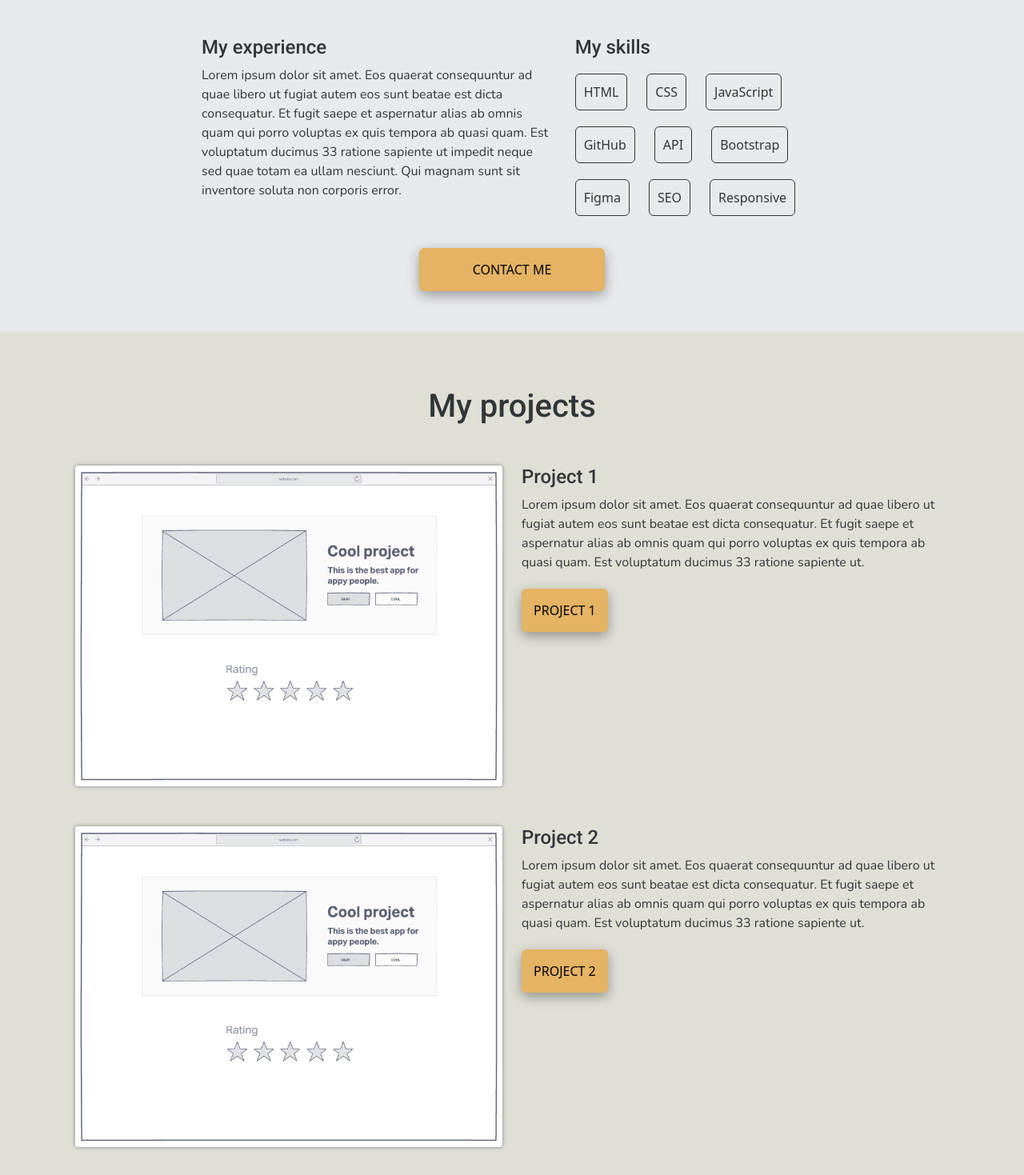
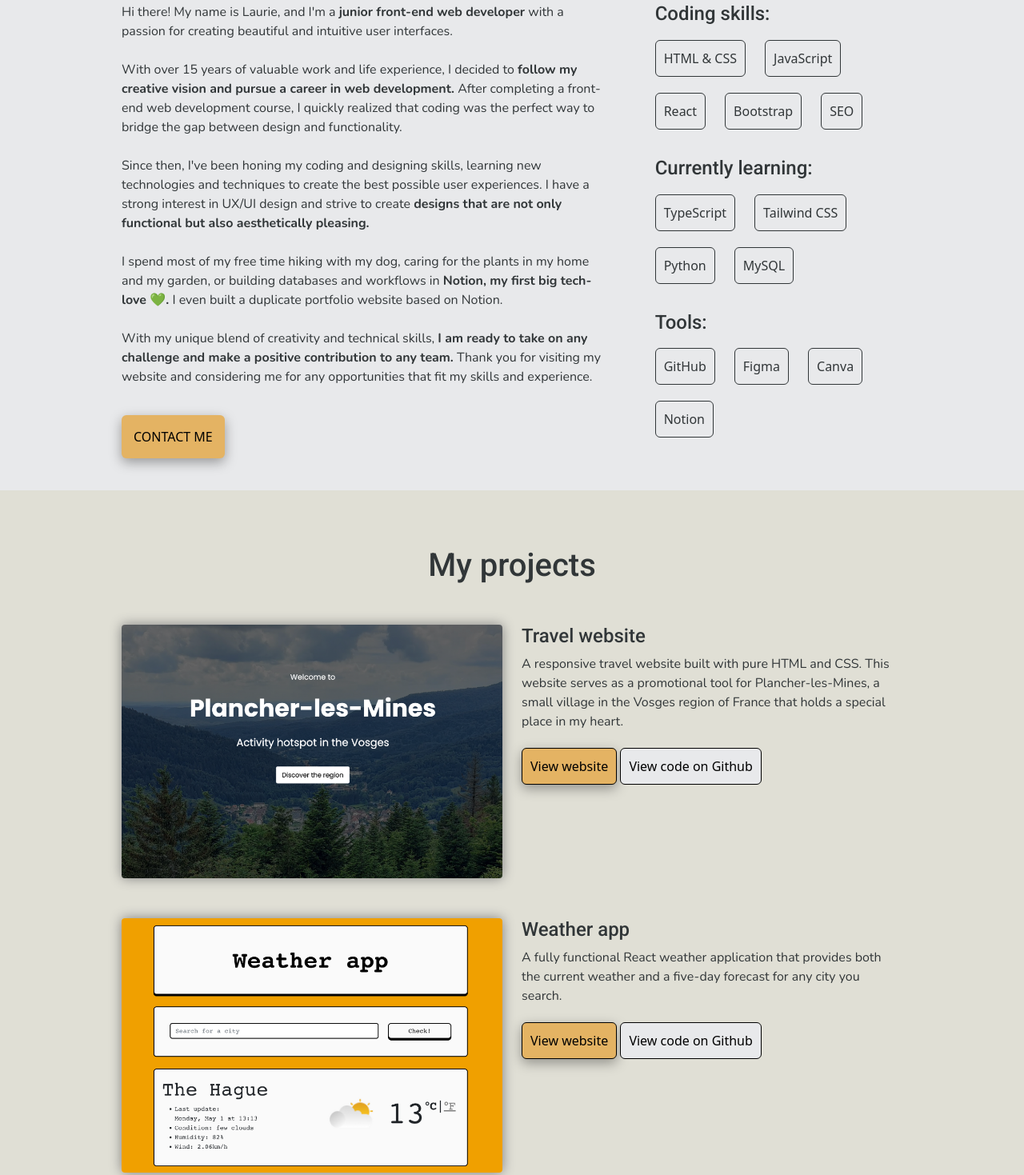
Before and after one commit to LaurieKD/portfolio-laurie, a plain HTML site: page index.html in a window 1280 px wide. Shown: the part 711-2180 px from the top of the page at 80% size. Drawn offline with nearby package versions, Linux system fonts and the light colour scheme.

Commit message:
Changed projects and added About Me text

```diff
--- a/index.html
+++ b/index.html
@@ -19,19 +19,9 @@
 			integrity="sha384-GLhlTQ8iRABdZLl6O3oVMWSktQOp6b7In1Zl3/Jr59b6EGGoI1aFkw7cmDA6j6gD"
 			crossorigin="anonymous"
 		/>
-		<link
-			rel="preconnect"
-			href="https://fonts.googleapis.com"
-		/>
-		<link
-			rel="preconnect"
-			href="https://fonts.gstatic.com"
-			crossorigin
-		/>
-		<link
-			href="https://fonts.googleapis.com/css2?family=Nunito:wght@300&family=Roboto:wght@400;500&display=swap"
-			rel="stylesheet"
-		/>
+		<link rel="preconnect" href="https://fonts.googleapis.com">
+<link rel="preconnect" href="https://fonts.gstatic.com" crossorigin>
+<link href="https://fonts.googleapis.com/css2?family=Nunito:ital,wght@0,200;0,300;0,400;0,500;0,600;0,700;0,800;0,900;0,1000;1,200;1,300;1,400;1,500;1,600;1,700;1,800;1,900;1,1000&family=Roboto:ital,wght@0,100;0,300;0,400;0,500;0,700;0,900;1,100;1,300;1,400;1,500;1,700;1,900&display=swap" rel="stylesheet">
 		<link
 			rel="stylesheet"
 			href="src/styles.css"
@@ -72,15 +62,14 @@
 
 				<div class="section-1">
 					<div class="row align-items-center">
-						<div class="col">
+						<div class="col-8">
+							<h3 class="intro">Hi! I'm</h3>
 							<h1>
-								Hi! I'm
-								<br />
-								Laurie Kranendonk
+Laurie Kranendonk
 							</h1>
-							<h3>A front-end web developer, <br />based in The Hague <i class="fa-solid fa-tree-city"></i></h3>
+							<h3>A front-end web developer, <br />focused on UX/UI design</h3>
 							<a
-								class="btn btn-light btn-projects"
+								class="btn btn-light btn-contact"
 								href="/index.html#projects"
                 title="My Projects"
 								role="button"
@@ -88,11 +77,11 @@
 								MY PROJECTS
 							</a>
 						</div>
-						<div class="col d-none d-md-block">
+						<div class="col-4 d-none d-md-block laurie-block">
 							<img
 								src="images/Laurie Kranendonk.png"
 								alt="Laurie Kranendonk - Front-end web developer"
-								class="img-fluid"
+								class="img-fluid laurie"
 							/>
 						</div>
 					</div>
@@ -102,17 +91,33 @@
 				<h2>About me</h2>
 				<div class="container about-me">
 					<div class="row align-items-start justify-content-between">
-						<div class="col">
-							<h4>My experience</h4>
+						<div class="col about-text">
 							<p>
-								Lorem ipsum dolor sit amet. Eos quaerat consequuntur ad quae libero ut fugiat autem eos sunt beatae est
-								dicta consequatur. Et fugit saepe et aspernatur alias ab omnis quam qui porro voluptas ex quis tempora
-								ab quasi quam. Est voluptatum ducimus 33 ratione sapiente ut impedit neque sed quae totam ea ullam
-								nesciunt. Qui magnam sunt sit inventore soluta non corporis error.
+								Hi there! My name is Laurie, and I'm a <b>junior front-end web developer</b> with a passion for creating beautiful and intuitive user interfaces.
+
+<br/><br/>With over 15 years of valuable work and life experience, I decided to <b>follow my creative vision and pursue a career in web development.</b>
+
+After completing a front-end web development course, I quickly realized that coding was the perfect way to bridge the gap between design and functionality.
+							<br/><br/>Since then, I've been honing my coding and designing skills, learning new technologies and techniques to create the best possible user experiences. I have a strong interest in UX/UI design and strive to create <b>designs that are not only functional but also aesthetically pleasing.</b>
+
+<br/><br/>I spend most of my free time hiking with my dog, caring for the plants in my home and my garden, or building databases and workflows in <b>Notion, my first big tech-love 💚.</b> I even built a duplicate portfolio website based on Notion.
+
+<br/><br/>With my unique blend of creativity and technical skills, <b>I am ready to take on any challenge and make a positive contribution to any team.</b>
+
+Thank you for visiting my website and considering me for any opportunities that fit my skills and experience.
 							</p>
+						<a
+						class="btn btn-light btn-contact"
+						href="/contact.html"
+            title="Contact me"
+						role="button"
+					>
+						CONTACT ME
+					</a>
 						</div>
-						<div class="col-5 d-none d-lg-block">
-							<h4>My skills</h4>
+
+						<div class="col-4 d-none d-lg-block">
+							<h4>Coding skills:</h4>
 							<div class="container px-0">
 								<div class="row justify-content-start">
 									<div class="col-md-auto skill">
@@ -120,7 +125,7 @@
 											type="button"
 											class="btn btn-outline-primary"
 										>
-											HTML
+											HTML & CSS
 										</button>
 									</div>
 
@@ -129,7 +134,7 @@
 											type="button"
 											class="btn btn-outline-primary"
 										>
-											CSS
+											JavaScript
 										</button>
 									</div>
 									<div class="col-md-auto skill">
@@ -137,11 +142,72 @@
 											type="button"
 											class="btn btn-outline-primary"
 										>
-											JavaScript
+											React
+										</button>
+									</div>
+									<div class="col-md-auto skill">
+										<button
+											type="button"
+											class="btn btn-outline-primary"
+										>
+											Bootstrap
+										</button>
+									</div>
+									<div class="col-md-auto skill">
+										<button
+											type="button"
+											class="btn btn-outline-primary"
+										>
+											SEO
+										</button>
+									</div>
+
+								</div>
+							</div>
+							<br/>
+							<h4>Currently learning:</h4>
+
+							<div class="container px-0">
+								<div class="row justify-content-start">
+									<div class="col-md-auto skill">
+										<button
+											type="button"
+											class="btn btn-outline-primary"
+										>
+											TypeScript
+										</button>
+									</div>
+
+									<div class="col-md-auto skill">
+										<button
+											type="button"
+											class="btn btn-outline-primary"
+										>
+											Tailwind CSS
+										</button>
+									</div>
+									<div class="col-md-auto skill">
+										<button
+											type="button"
+											class="btn btn-outline-primary"
+										>
+											Python
+										</button>
+									</div>
+										<div class="col-md-auto skill">
+										<button
+											type="button"
+											class="btn btn-outline-primary"
+										>
+											MySQL
 										</button>
 									</div>
 								</div>
 							</div>
+							<br/>
+
+							<h4>Tools:</h4>
+
 							<div class="container px-0">
 								<div class="row justify-content-start">
 									<div class="col-md-auto skill">
@@ -158,7 +224,7 @@
 											type="button"
 											class="btn btn-outline-primary"
 										>
-											API
+											Figma
 										</button>
 									</div>
 									<div class="col-md-auto skill">
@@ -166,28 +232,7 @@
 											type="button"
 											class="btn btn-outline-primary"
 										>
-											Bootstrap
-										</button>
-									</div>
-								</div>
-							</div>
-							<div class="container px-0">
-								<div class="row justify-content-start">
-									<div class="col-md-auto skill">
-										<button
-											type="button"
-											class="btn btn-outline-primary"
-										>
-											Figma
-										</button>
-									</div>
-
-									<div class="col-md-auto skill">
-										<button
-											type="button"
-											class="btn btn-outline-primary"
-										>
-											SEO
+											Canva
 										</button>
 									</div>
 									<div class="col-md-auto skill">
@@ -195,21 +240,14 @@
 											type="button"
 											class="btn btn-outline-primary"
 										>
-											Responsive
+											Notion
 										</button>
 									</div>
 								</div>
 							</div>
 						</div>
 					</div>
-					<a
-						class="btn btn-light btn-contact"
-						href="/contact.html"
-            title="Contact me"
-						role="button"
-					>
-						CONTACT ME
-					</a>
+
 				</div>
 			</div>
 			<div class="section-3" id="projects">
@@ -219,26 +257,35 @@
 						<div class="row">
 							<div class="col d-none d-md-block">
 								<img
-									src="images/Cool project.png"
-									alt="Cool project by Laurie Kranendonk"
+									src="images/Travel website Plancher-les-Mines.png"
+									alt="Travel website by Laurie Kranendonk"
 									class="img-fluid project-image"
 								/>
 							</div>
 
 							<div class="col">
-								<h4>Project 1</h4>
+								<h4>Travel website</h4>
 
 								<p>
-									Lorem ipsum dolor sit amet. Eos quaerat consequuntur ad quae libero ut fugiat autem eos sunt beatae
-									est dicta consequatur. Et fugit saepe et aspernatur alias ab omnis quam qui porro voluptas ex quis
-									tempora ab quasi quam. Est voluptatum ducimus 33 ratione sapiente ut.
+									A responsive travel website built with pure HTML and CSS. This website serves as a promotional tool for Plancher-les-Mines, a small village in the Vosges region of France that holds a special place in my heart.
 								</p>
 								<a
 									class="btn btn-light btn-projects"
-									href="#"
+									href="https://plancher-les-mines.netlify.app/"
+									title="Travel website Plancher-les-Mines"
+									target="_blank"
 									role="button"
 								>
-									PROJECT 1
+									View website
+								</a>
+								<a
+									class="btn btn-light btn-projects btn-github"
+									href="https://github.com/LaurieKD/travel-website-plm"
+									title="Code travel website Plancher-les-Mines"
+									target="_blank"
+									role="button"
+								>
+									View code on Github
 								</a>
 							</div>
 						</div>
@@ -247,26 +294,35 @@
 						<div class="row">
 							<div class="col d-none d-md-block">
 								<img
-									src="images/Cool project.png"
-									alt="Cool project by Laurie Kranendonk"
+									src="images/Weather app.png"
+									alt="Weather app by Laurie Kranendonk"
 									class="img-fluid project-image"
 								/>
 							</div>
 
 							<div class="col">
-								<h4>Project 2</h4>
+								<h4>Weather app</h4>
 								<p>
-									Lorem ipsum dolor sit amet. Eos quaerat consequuntur ad quae libero ut fugiat autem eos sunt beatae
-									est dicta consequatur. Et fugit saepe et aspernatur alias ab omnis quam qui porro voluptas ex quis
-									tempora ab quasi quam. Est voluptatum ducimus 33 ratione sapiente ut.
+									A fully functional React weather application that provides both the current weather and a five-day forecast for any city you search.
 								</p>
 
 								<a
 									class="btn btn-light btn-projects"
-									href="#"
+									href="https://dashing-frangipane-2ba2e8.netlify.app/"
+									title="Weather app"
+									target="_blank"
 									role="button"
 								>
-									PROJECT 2
+									View website
+								</a>
+								<a
+									class="btn btn-light btn-projects btn-github"
+									href="https://github.com/LaurieKD/react-weather-app"
+									title="Code weather app"
+									target="_blank"
+									role="button"
+								>
+									View code on Github
 								</a>
 							</div>
 						</div>
@@ -275,26 +331,35 @@
 						<div class="row">
 							<div class="col d-none d-md-block">
 								<img
-									src="images/Cool project.png"
-									alt="Cool project by Laurie Kranendonk"
+									src="images/Dictionary.png"
+									alt="Dictionary by Laurie Kranendonk"
 									class="img-fluid project-image"
 								/>
 							</div>
 
 							<div class="col">
-								<h4>Project 3</h4>
+								<h4>Dictionary</h4>
 
 								<p>
-									Lorem ipsum dolor sit amet. Eos quaerat consequuntur ad quae libero ut fugiat autem eos sunt beatae
-									est dicta consequatur. Et fugit saepe et aspernatur alias ab omnis quam qui porro voluptas ex quis
-									tempora ab quasi quam. Est voluptatum ducimus 33 ratione sapiente ut.
+									A dictionary website built with React, that provides the pronunciation and meaning of a word, along with visualizations in the form of photos.
 								</p>
 								<a
 									class="btn btn-light btn-projects"
-									href="#"
+									href="https://jade-licorice-920b67.netlify.app/"
+									title="Dictionary website"
+									target="_blank"
 									role="button"
 								>
-									PROJECT 3
+									View website
+								</a>
+								<a
+									class="btn btn-light btn-projects btn-github"
+									href="https://github.com/LaurieKD/dictionary-project"
+									title="Code dictionary website"
+									target="_blank"
+									role="button"
+								>
+									View code on Github
 								</a>
 							</div>
 						</div>
--- a/src/styles.css
+++ b/src/styles.css
@@ -66,7 +66,7 @@ footer {
 
 .section-1 {
 	padding: 100px 0px;
-	max-width: 800px;
+	max-width: 1000px;
 	display: block;
 	margin: 0 auto;
 }
@@ -80,10 +80,31 @@ footer {
 
 .section-3 {
 	padding: 20px 0px;
+	display: block;
+	margin: 0 auto;
+	max-width: 1000px;
+}
+
+.intro {
+	font-size: 40px;
+	margin-bottom: 10px;
+}
+
+.laurie {
+	max-width: 300px;
+}
+
+.laurie-block {
+	text-align: right;
 }
 
 .about-me {
-	max-width: 800px;
+	max-width: 1000px;
+	text-align: left;
+}
+
+.about-text {
+	padding-right: 50px;
 }
 
 .btn-light {
@@ -112,18 +133,28 @@ footer {
 }
 
 .btn-contact {
-	display: block;
-	margin: 30px auto;
-	max-width: 30%;
+	margin-top: 20px;
+	margin-bottom: 20px;
+}
+
+.btn-projects {
+	padding: 10px;
+	border: 1px solid black;
+}
+
+.btn-github {
+	background-color: var(--background-color-main);
+	box-shadow: none;
 }
 
 .project {
 	margin-bottom: 50px;
+	padding: 0px;
 }
 
 .project-image {
 	border-radius: 4px;
-	box-shadow: 0px 0px 5px grey;
+	box-shadow: 0px 0px 15px grey;
 }
 
 .skill {
```
Also changed, not shown: images/Dictionary.png (added), images/Travel website Plancher-les-Mines.png (added), images/Weather app.png (added), 1 other file.
